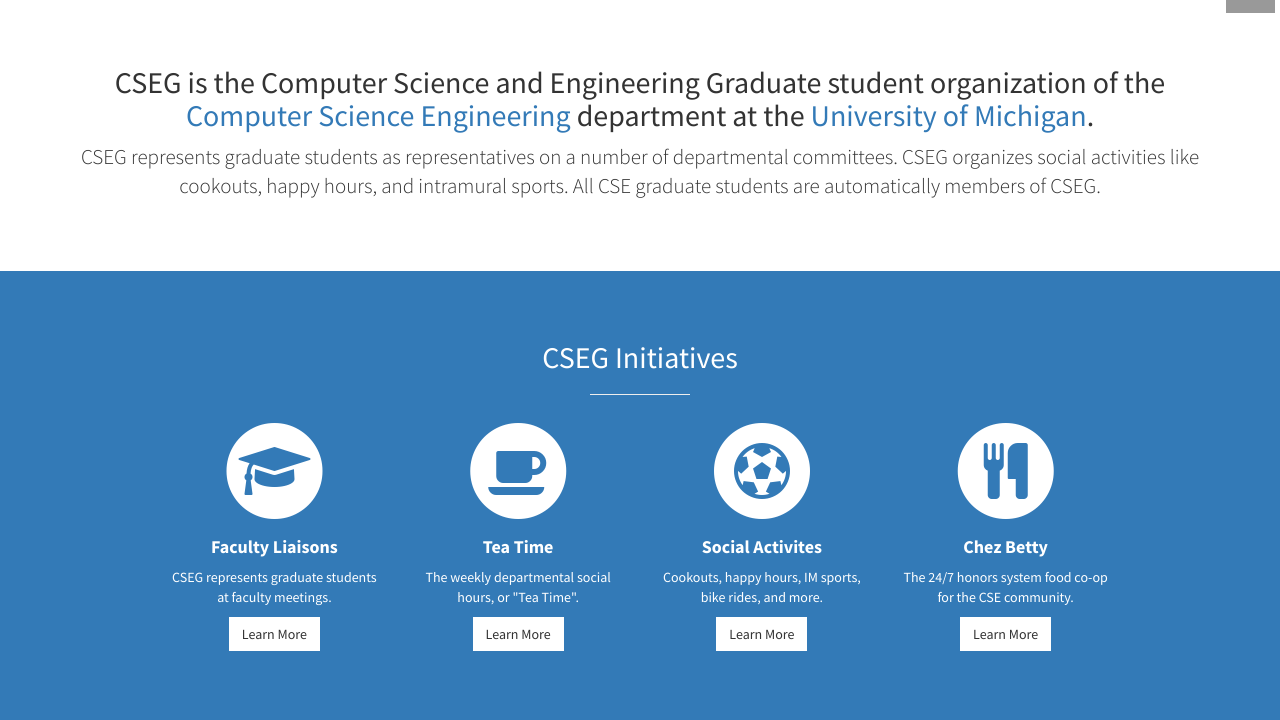
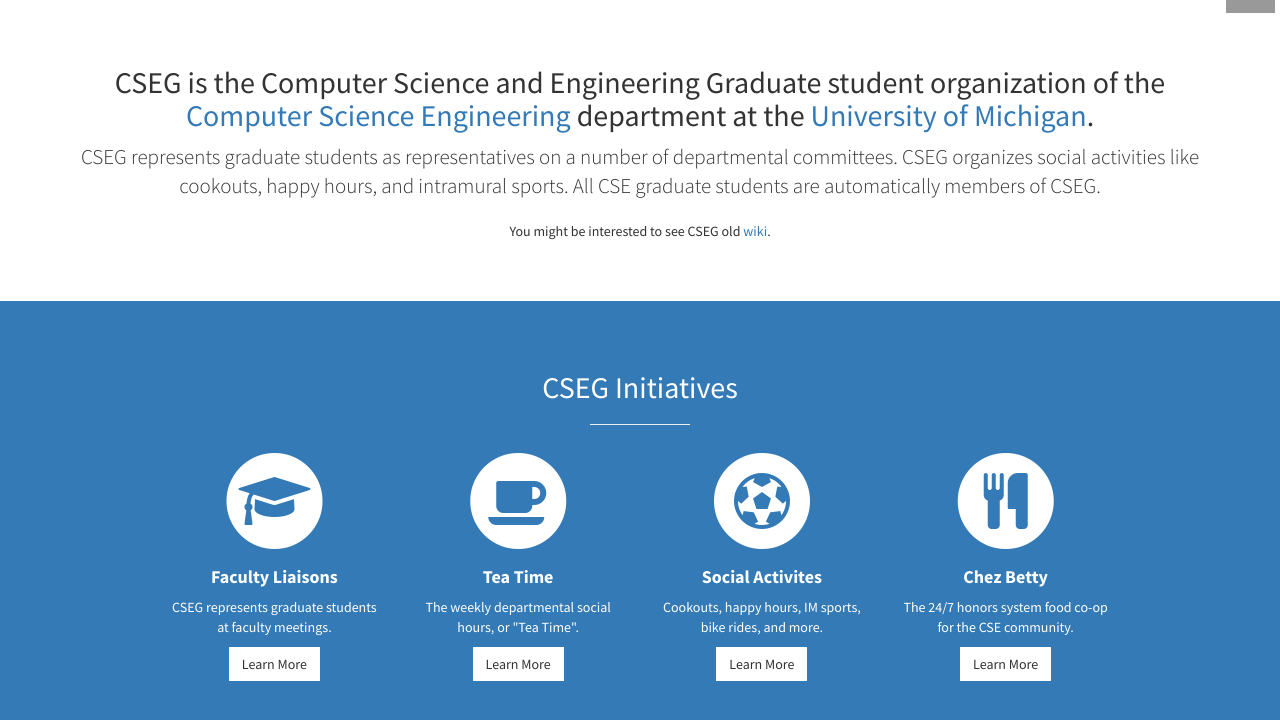
Before and after one commit to cseg-michigan/cseg-michigan.github.io, a Jekyll site: the page built from index.html, in a window 1280 px wide and 900 px high, scrolled down 866 px, cut to the strip 38-795 px from the top of the window. Shown: the top 720 px of the strip. Built offline with Jekyll 4.4.1, drawn with Linux system fonts in a browser that asks for light colours.

Commit message:
Updating officer images

```diff
--- a/_includes/about.html
+++ b/_includes/about.html
@@ -4,6 +4,7 @@
       <div class="col-lg-12 text-center">
         <h2>CSEG is the Computer Science and Engineering Graduate student organization of the <a href="http://http://eecs.umich.edu/cse/">Computer Science Engineering</a> department at the <a href="https://umich.edu">University of Michigan</a>.</h2>
         <p class="lead">CSEG represents graduate students as representatives on a number of departmental committees. CSEG organizes social activities like cookouts, happy hours, and intramural sports. All CSE graduate students are automatically members of CSEG.</p>
+		<p clas="lead">You might be interested to see CSEG old <a href="https://wiki.eecs.umich.edu/cseg/index.php/Main_Page">wiki</a>.</p>
         {{ }}
       </div>
     </div>
--- a/_includes/officers.html
+++ b/_includes/officers.html
@@ -60,7 +60,7 @@
 
         <div class="row">
 
-          <div class="col-md-3 col-sm-6">
+          <div class="col-md-3 col-sm-8">
             <div class="service-item">
               <span class="fa-stack fa-4x">
                 <i class="fa fa-circle fa-stack-2x"></i>
@@ -73,7 +73,7 @@
             </div>
           </div>
 
-          <div class="col-md-3 col-sm-6">
+          <div class="col-md-3 col-sm-8">
             <div class="service-item">
               <span class="fa-stack fa-4x">
                 <img class ="fa fa-circle fa-stack-2x face" src="img/officers/subarno.jpg"></img>
@@ -85,7 +85,7 @@
             </div>
           </div>
 
-          <div class="col-md-3 col-sm-6">
+          <div class="col-md-3 col-sm-8">
             <div class="service-item">
               <span class="fa-stack fa-4x">
                 <img class ="fa fa-circle fa-stack-2x face" src="img/officers/salar.jpg"></img>
@@ -97,7 +97,7 @@
             </div>
           </div>
 
-          <div class="col-md-3 col-sm-6">
+          <div class="col-md-3 col-sm-8">
             <div class="service-item">
               <span class="fa-stack fa-4x">
                 <img class ="fa fa-circle fa-stack-2x face" src="img/officers/rkros.jpg"></img>
@@ -109,7 +109,7 @@
             </div>
           </div>
 
-          <div class="col-md-3 col-sm-6">
+          <div class="col-md-3 col-sm-8">
             <div class="service-item">
               <span class="fa-stack fa-4x">
                 <i class="fa fa-circle fa-stack-2x"></i>
```
Also changed, not shown: img/officers/rkros.jpg, img/officers/salar.jpg, img/officers/stearns.jpg, img/officers/subarno.jpg, 1 other file.
